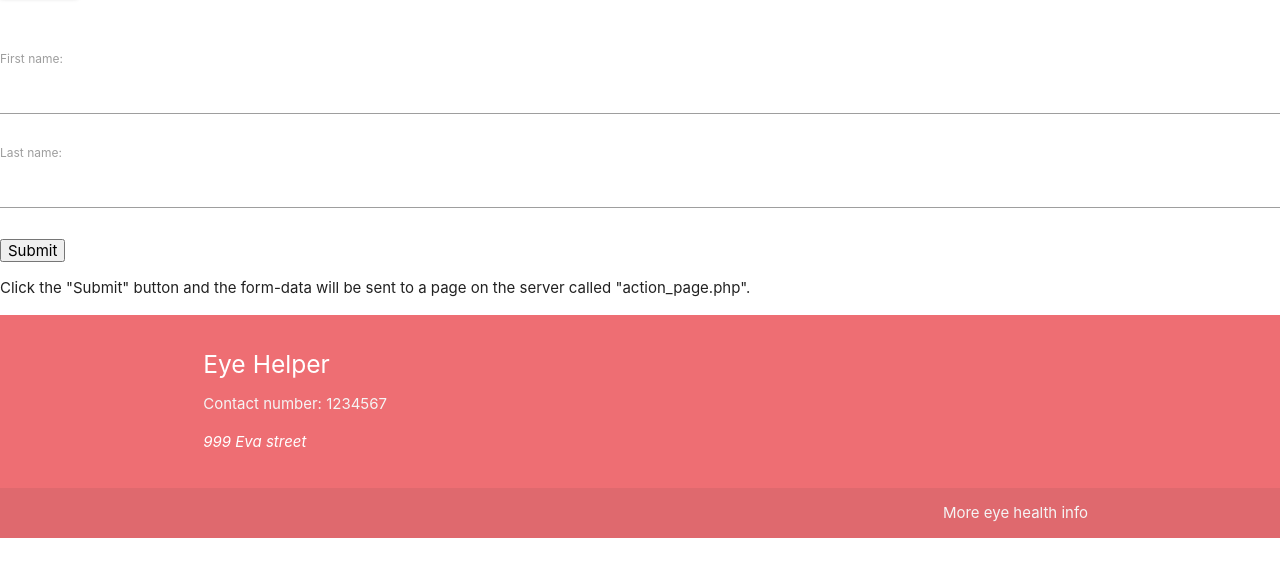
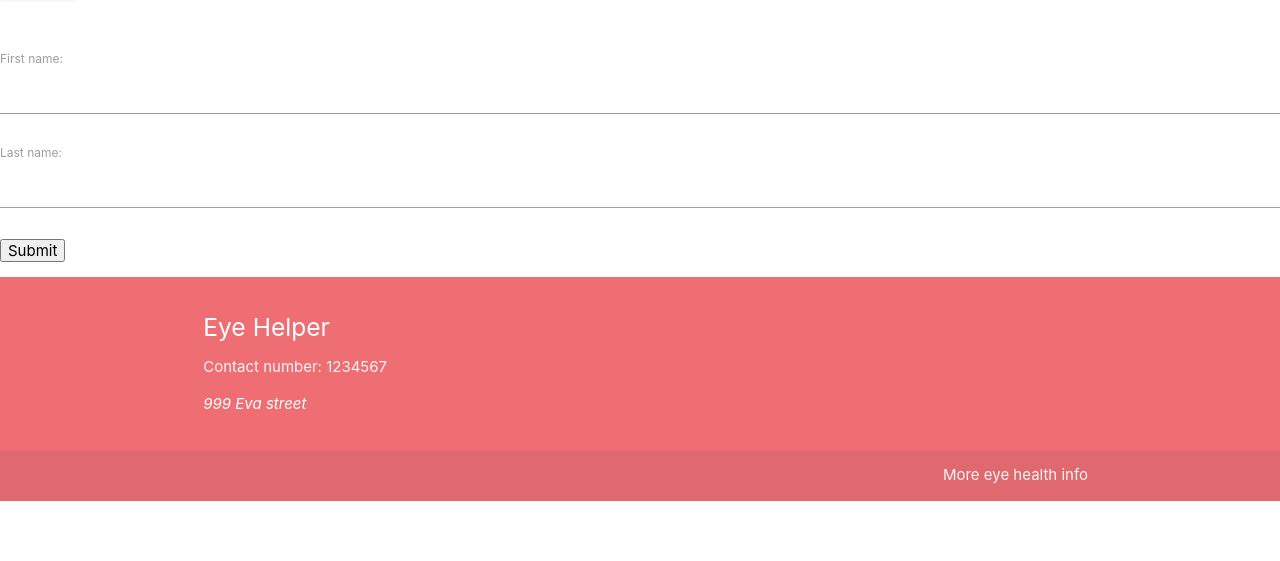
Before and after one commit to guixiaoran/725_2021, a website: page public/index.html in a window 1280 px wide. Shown: the part 239-800 px from the top of the page. Drawn offline with nearby package versions, Linux system fonts and the light colour scheme.

Commit message:
new changes of home page

```diff
--- a/package.json
+++ b/package.json
@@ -3,7 +3,8 @@
   "version": "1.0.0",
   "description": "",
   "dependencies": {
-    "express": "*"
+    "express": "*",
+    "socket.io": "^4.0.1"
   },
   "main": "test.js",
   "scripts": {
--- a/public/index.html
+++ b/public/index.html
@@ -36,8 +36,7 @@
             <input type="submit" value="Submit">
           </form>
 
-          <p>Click the "Submit" button and the form-data will be sent to a page on the
-          server called "action_page.php".</p>
+
     </body>
     <footer class="page-footer">
         <div class="container">
--- a/server.js
+++ b/server.js
@@ -1,3 +1,4 @@
+
 let express = require("express");
 let app = express();
 
```
Also changed, not shown: 1 other file.
